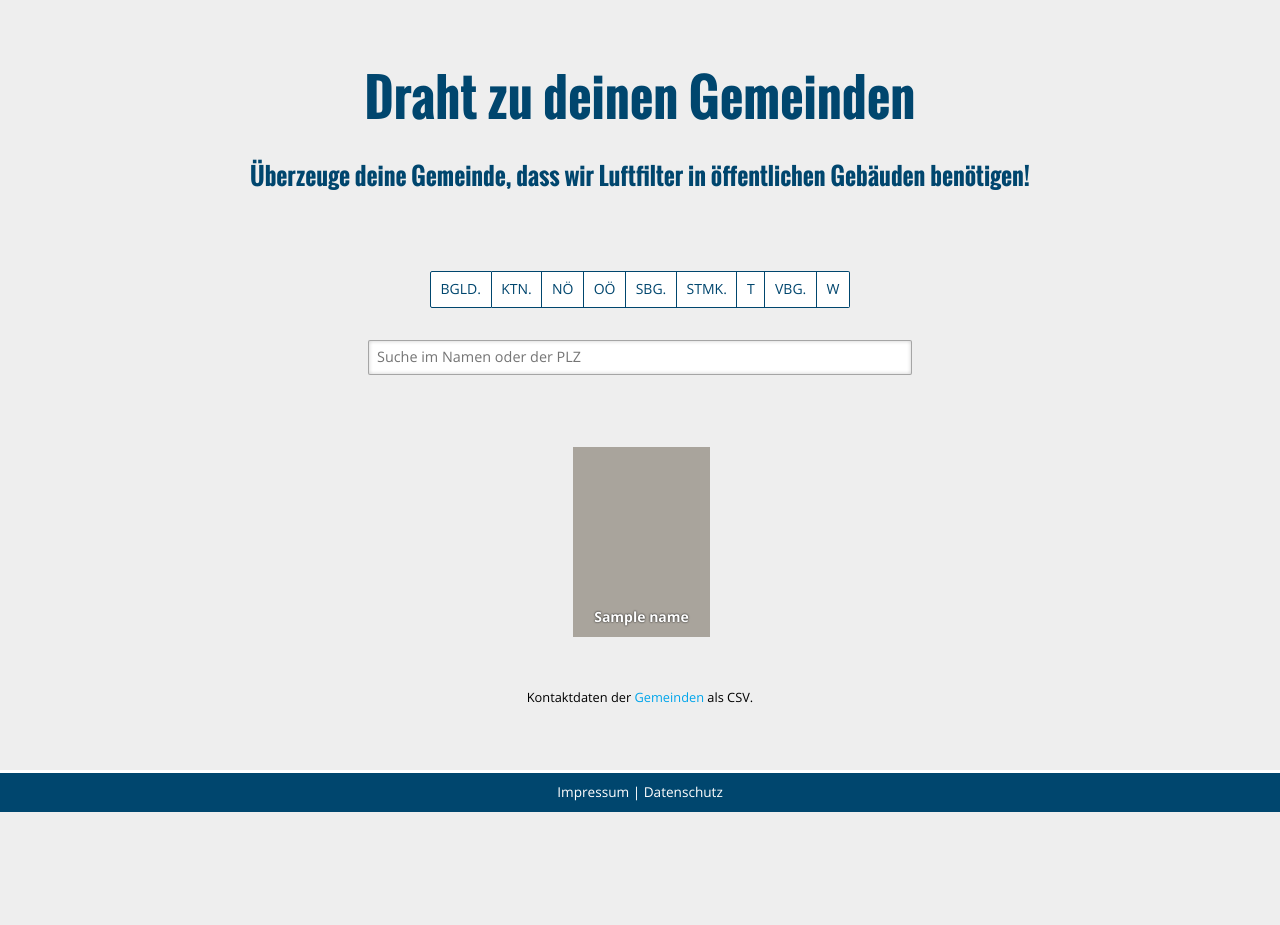
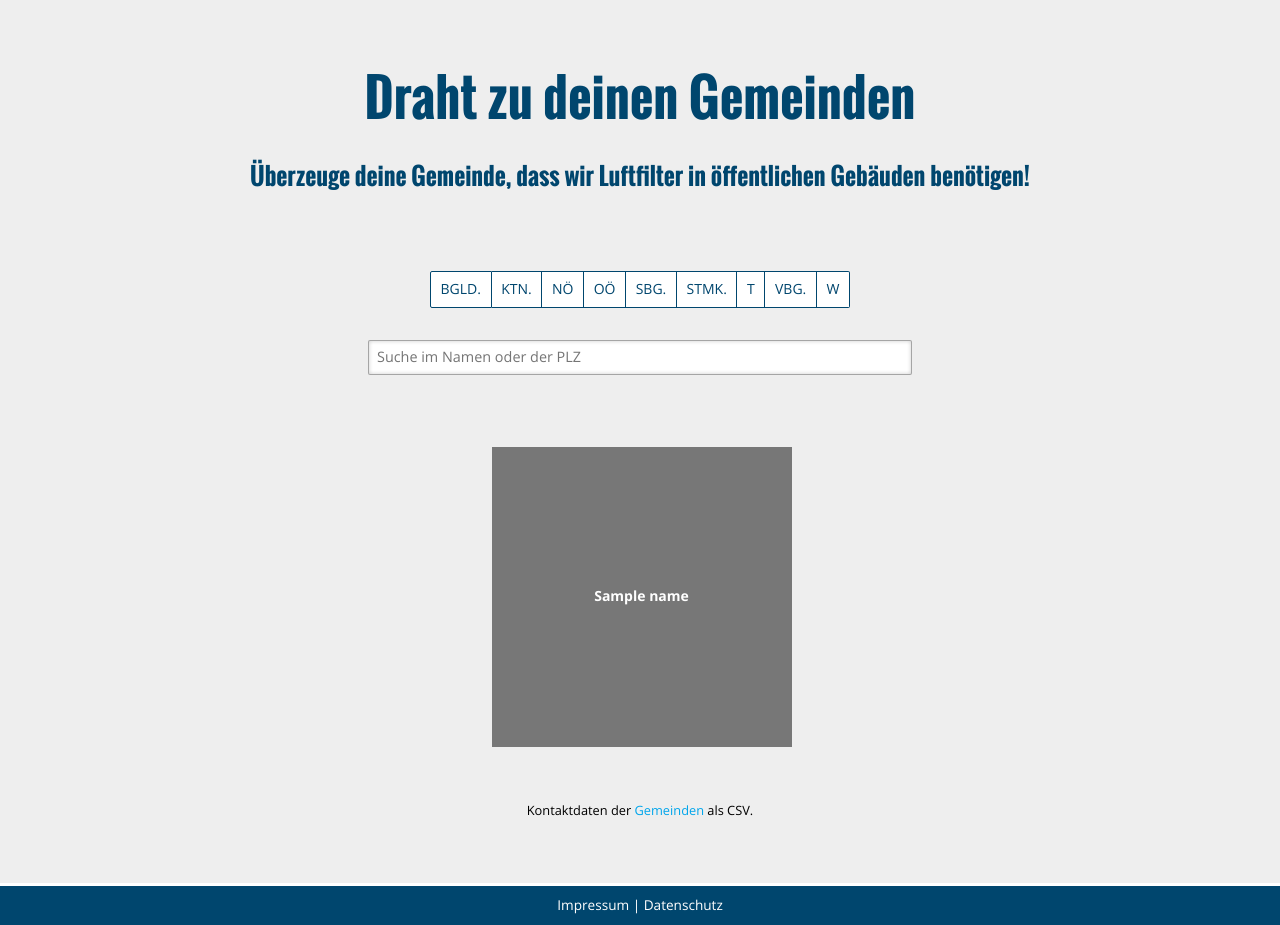
Before and after one commit to c3wien/Poke-That-Gmeind, a Python web app: template luftfilterbegehren/templates/act/cities.html in a window 1280 px wide. Shown: the part 98-1023 px from the top of the page. Before the commit the page ends 910 px from the top, so only its background shows below. Run offline with Jinja, Linux system fonts and the light colour scheme; the template is opened without the code that fills it: most values are stand-ins (such as "Sample title", 1, 10 or a date in 2020); some libraries are stand-ins or nearby versions; grey boxes are pictures that could not be loaded.

Commit message:
remove dummy picture of cities, change background-color to grey, fix spacing

```diff
--- a/luftfilterbegehren/static/css/style.css
+++ b/luftfilterbegehren/static/css/style.css
@@ -993,24 +993,24 @@ div.center > p,
 
 .city {
     position: relative;
-    width: 137.15px;
-    height: 190px;
+    width: 300px;
+    height: 300px;
     margin: 0;
     padding: 0;
     color: inherit;
     text-align: center;
     transition: width 0.3s ease;
     margin-left: 3px;
+    margin-bottom: 3px;
+    background-color: #777;
 }
 
 .city .column {
     -webkit-justify-content: flex-end;
     -ms-flex-pack: flex-end;
-    justify-content: flex-end;
+    justify-content: center;
     width: 100%;
     height: 100%;
-    padding-bottom: 0.5rem;
-    text-shadow: 0px 0px 2px #000;
     z-index: 10;
 }
 
--- a/luftfilterbegehren/templates/act/cities.html
+++ b/luftfilterbegehren/templates/act/cities.html
@@ -40,7 +40,6 @@
                 <div class="column">
                     <div class="name">{{ city.name.name }}</div>
                 </div>
-                <img src="{{ url_for('static', filename='img/cities/' + city.imagename + '.png' ) }}" alt="{{ city }}" />
             </a>
             {% endfor %}
         </div>
```
